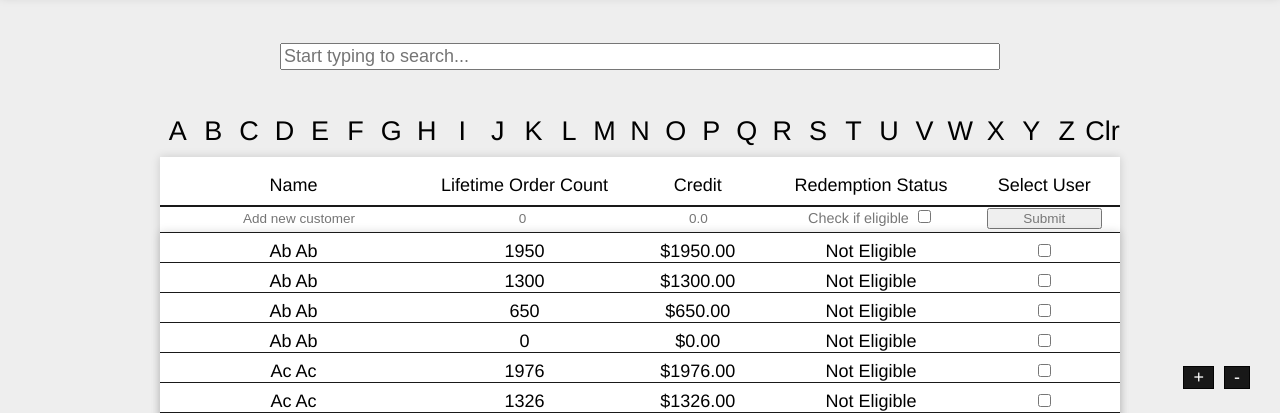
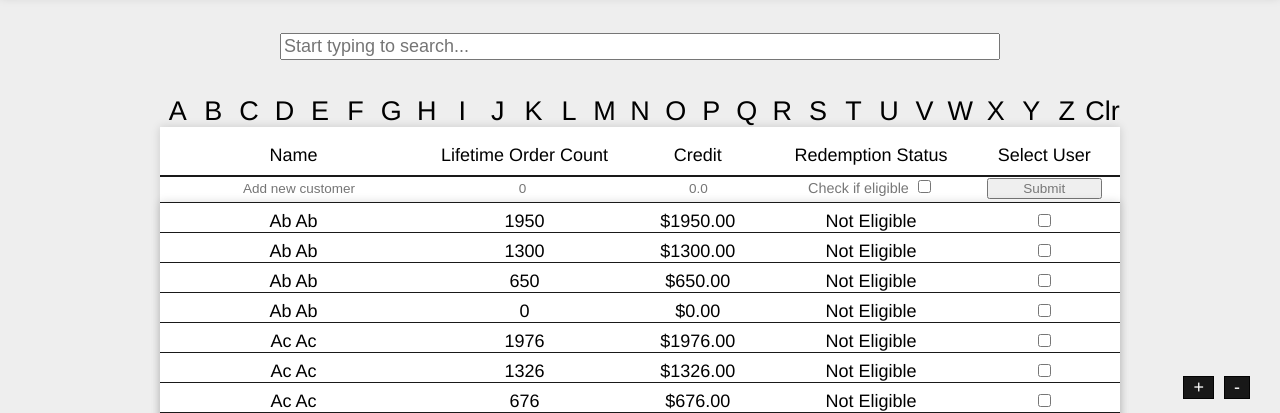
Before and after one commit to jongrim/customer-loyalty-management, a plain HTML site: page customers.html in a window 1280 px wide. Shown: the part 401-814 px from the top of the page. Drawn offline with Linux system fonts and the light colour scheme.

Commit message:
Refactors table building and corrects table margins

```diff
--- a/customer.js
+++ b/customer.js
@@ -27,29 +27,23 @@ var customerSet = (function () {
     function makeTable(matchedArray) {
         let customerArray = matchedArray || customers;
         customerArray = sortCustomers(customerArray);
-        let result = ``
-
-        let tableRows = customerArray.map((customer, i) => {
-            return `
-            <div class="table-row">
-                <div class="text">${customer.firstName + ' ' + customer.lastName}</div>
-                <div class="text">${customer.orderCount}</div>
-                <div class="num">$${customer.credit}</div>
-                <div class="text">${(customer.redemptionEligible) ? 'Eligible' : 'Not Eligible'}</div>
-                <div class="input">
-                    <input type="checkbox" id="customer${i}">
-                </div>
-            </div>
-            `
+        let tableRows = customerArray.map(customer => {
+            return `<div class="table-row">` +
+                buildCustomerRowFromObject(customer) +
+                `</div>`
         }).join('');
-
-        customerTable.innerHTML = result + tableRows;
+        customerTable.innerHTML = tableRows;
     }
 
     function addCustomerTableRow(customer) {
         let newRow = document.createElement('div');
         newRow.classList.add('table-row');
-        newRow.innerHTML = `
+        newRow.innerHTML = buildCustomerRowFromObject(customer);
+        customerTable.insertBefore(newRow, customerTable.firstChild)
+    }
+
+    function buildCustomerRowFromObject(customer) {
+        return `
             <div class="text">${customer.firstName + ' ' + customer.lastName}</div>
             <div class="text">${customer.orderCount}</div>
             <div class="num">$${customer.credit}</div>
@@ -57,8 +51,7 @@ var customerSet = (function () {
             <div class="input">
                 <input type="checkbox" id="customer${customers.indexOf(customer)}">
             </div>
-            `
-        customerTable.insertBefore(newRow, customerTable.firstChild)
+        `
     }
 
     // Local functions
--- a/style.css
+++ b/style.css
@@ -7,7 +7,7 @@ html {
 }
 
 body {
-    margin: 0;
+    margin: 0 0 16px 0;
     padding: 0;
     padding-bottom: 2em;
 }
@@ -39,7 +39,7 @@ h1 {
     flex-wrap: wrap;
     background: white;
     box-shadow: 0 0 10px rgba(0, 0, 0, 0.15);
-    margin-bottom: 10px;
+    /*margin-bottom: 10px;*/
     /*border: 5px solid red;*/
 }
 
```
